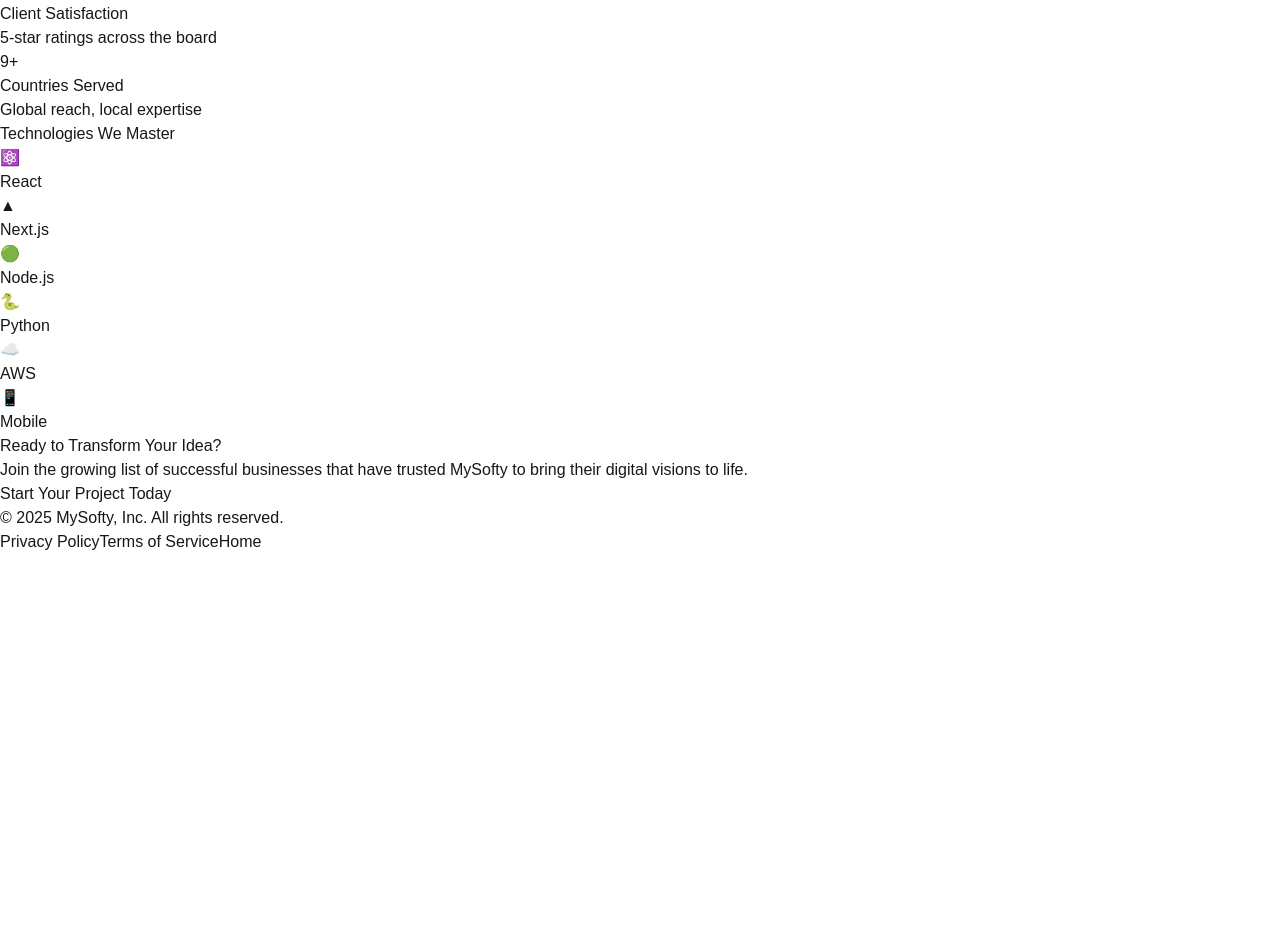
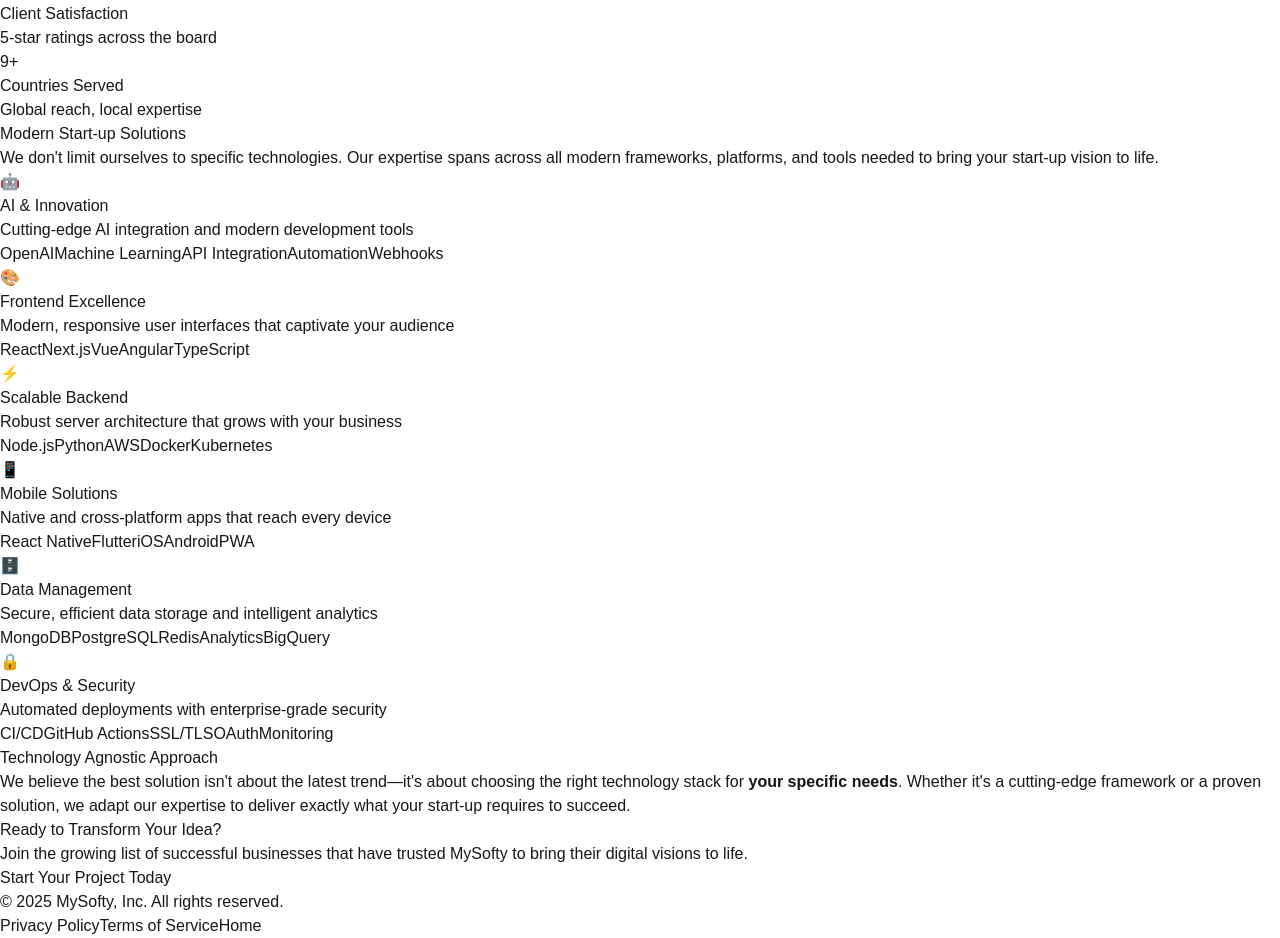
Before and after one commit to expectopatronam/mysofty, a Next.js app: page /about in a window 1280 px wide. Shown: the part 2000-2938 px from the top of the page. Before the commit the page ends 2554 px from the top, so only its background shows below. Built offline with nearby package versions, Linux system fonts and the light colour scheme.

Commit message:
Mistake corrected and About page changed

```diff
--- a/src/app/about/page.tsx
+++ b/src/app/about/page.tsx
@@ -270,53 +270,119 @@
           </div>
         </section>
 
-        {/* Technologies */}
+        {/* Modern Start-up Solutions */}
         <section className="mb-20">
-          <h2 className="text-4xl font-bold text-gray-800 mb-8 text-center">Technologies We Master</h2>
-          <div className="bg-white rounded-2xl shadow-lg p-8">
-            <div className="grid grid-cols-2 md:grid-cols-4 lg:grid-cols-6 gap-6">
+          <h2 className="text-4xl font-bold text-gray-800 mb-4 text-center">Modern Start-up Solutions</h2>
+          <p className="text-xl text-gray-600 text-center mb-12 max-w-3xl mx-auto">
+            We don't limit ourselves to specific technologies. Our expertise spans across all modern frameworks, platforms, and tools needed to bring your start-up vision to life.
+          </p>
 
-              <div className="text-center">
-                <div className="w-16 h-16 bg-blue-100 rounded-lg flex items-center justify-center mx-auto mb-2">
-                  <span className="text-2xl">⚛️</span>
+          <div className="grid grid-cols-1 md:grid-cols-2 lg:grid-cols-3 gap-8">
+
+            {/* AI & Modern Tools */}
+            <div className="bg-white rounded-2xl shadow-lg p-8 text-center">
+              <div className="w-20 h-20 bg-indigo-100 rounded-full flex items-center justify-center mx-auto mb-6">
+                <span className="text-4xl">🤖</span>
               </div>
-                <div className="text-sm font-medium text-gray-700">React</div>
+              <h3 className="text-2xl font-bold text-gray-800 mb-4">AI & Innovation</h3>
+              <p className="text-gray-600 mb-4">Cutting-edge AI integration and modern development tools</p>
+              <div className="flex flex-wrap gap-2 justify-center">
+                <span className="px-3 py-1 bg-indigo-50 text-indigo-700 rounded-full text-sm">OpenAI</span>
+                <span className="px-3 py-1 bg-indigo-50 text-indigo-700 rounded-full text-sm">Machine Learning</span>
+                <span className="px-3 py-1 bg-indigo-50 text-indigo-700 rounded-full text-sm">API Integration</span>
+                <span className="px-3 py-1 bg-indigo-50 text-indigo-700 rounded-full text-sm">Automation</span>
+                <span className="px-3 py-1 bg-indigo-50 text-indigo-700 rounded-full text-sm">Webhooks</span>
+              </div>
             </div>
 
-              <div className="text-center">
-                <div className="w-16 h-16 bg-black rounded-lg flex items-center justify-center mx-auto mb-2">
-                  <span className="text-2xl text-white">▲</span>
+            {/* Frontend Solutions */}
+            <div className="bg-white rounded-2xl shadow-lg p-8 text-center">
+              <div className="w-20 h-20 bg-blue-100 rounded-full flex items-center justify-center mx-auto mb-6">
+                <span className="text-4xl">🎨</span>
               </div>
-                <div className="text-sm font-medium text-gray-700">Next.js</div>
+              <h3 className="text-2xl font-bold text-gray-800 mb-4">Frontend Excellence</h3>
+              <p className="text-gray-600 mb-4">Modern, responsive user interfaces that captivate your audience</p>
+              <div className="flex flex-wrap gap-2 justify-center">
+                <span className="px-3 py-1 bg-blue-50 text-blue-700 rounded-full text-sm">React</span>
+                <span className="px-3 py-1 bg-blue-50 text-blue-700 rounded-full text-sm">Next.js</span>
+                <span className="px-3 py-1 bg-blue-50 text-blue-700 rounded-full text-sm">Vue</span>
+                <span className="px-3 py-1 bg-blue-50 text-blue-700 rounded-full text-sm">Angular</span>
+                <span className="px-3 py-1 bg-blue-50 text-blue-700 rounded-full text-sm">TypeScript</span>
+              </div>
             </div>
 
-              <div className="text-center">
-                <div className="w-16 h-16 bg-green-100 rounded-lg flex items-center justify-center mx-auto mb-2">
-                  <span className="text-2xl">🟢</span>
+            {/* Backend & Cloud */}
+            <div className="bg-white rounded-2xl shadow-lg p-8 text-center">
+              <div className="w-20 h-20 bg-green-100 rounded-full flex items-center justify-center mx-auto mb-6">
+                <span className="text-4xl">⚡</span>
               </div>
-                <div className="text-sm font-medium text-gray-700">Node.js</div>
+              <h3 className="text-2xl font-bold text-gray-800 mb-4">Scalable Backend</h3>
+              <p className="text-gray-600 mb-4">Robust server architecture that grows with your business</p>
+              <div className="flex flex-wrap gap-2 justify-center">
+                <span className="px-3 py-1 bg-green-50 text-green-700 rounded-full text-sm">Node.js</span>
+                <span className="px-3 py-1 bg-green-50 text-green-700 rounded-full text-sm">Python</span>
+                <span className="px-3 py-1 bg-green-50 text-green-700 rounded-full text-sm">AWS</span>
+                <span className="px-3 py-1 bg-green-50 text-green-700 rounded-full text-sm">Docker</span>
+                <span className="px-3 py-1 bg-green-50 text-green-700 rounded-full text-sm">Kubernetes</span>
+              </div>
             </div>
 
-              <div className="text-center">
-                <div className="w-16 h-16 bg-blue-100 rounded-lg flex items-center justify-center mx-auto mb-2">
-                  <span className="text-2xl">🐍</span>
+            {/* Mobile & Cross-Platform */}
+            <div className="bg-white rounded-2xl shadow-lg p-8 text-center">
+              <div className="w-20 h-20 bg-purple-100 rounded-full flex items-center justify-center mx-auto mb-6">
+                <span className="text-4xl">📱</span>
               </div>
-                <div className="text-sm font-medium text-gray-700">Python</div>
+              <h3 className="text-2xl font-bold text-gray-800 mb-4">Mobile Solutions</h3>
+              <p className="text-gray-600 mb-4">Native and cross-platform apps that reach every device</p>
+              <div className="flex flex-wrap gap-2 justify-center">
+                <span className="px-3 py-1 bg-purple-50 text-purple-700 rounded-full text-sm">React Native</span>
+                <span className="px-3 py-1 bg-purple-50 text-purple-700 rounded-full text-sm">Flutter</span>
+                <span className="px-3 py-1 bg-purple-50 text-purple-700 rounded-full text-sm">iOS</span>
+                <span className="px-3 py-1 bg-purple-50 text-purple-700 rounded-full text-sm">Android</span>
+                <span className="px-3 py-1 bg-purple-50 text-purple-700 rounded-full text-sm">PWA</span>
+              </div>
             </div>
 
-              <div className="text-center">
-                <div className="w-16 h-16 bg-orange-100 rounded-lg flex items-center justify-center mx-auto mb-2">
-                  <span className="text-2xl">☁️</span>
+            {/* Database & Analytics */}
+            <div className="bg-white rounded-2xl shadow-lg p-8 text-center">
+              <div className="w-20 h-20 bg-orange-100 rounded-full flex items-center justify-center mx-auto mb-6">
+                <span className="text-4xl">🗄️</span>
               </div>
-                <div className="text-sm font-medium text-gray-700">AWS</div>
+              <h3 className="text-2xl font-bold text-gray-800 mb-4">Data Management</h3>
+              <p className="text-gray-600 mb-4">Secure, efficient data storage and intelligent analytics</p>
+              <div className="flex flex-wrap gap-2 justify-center">
+                <span className="px-3 py-1 bg-orange-50 text-orange-700 rounded-full text-sm">MongoDB</span>
+                <span className="px-3 py-1 bg-orange-50 text-orange-700 rounded-full text-sm">PostgreSQL</span>
+                <span className="px-3 py-1 bg-orange-50 text-orange-700 rounded-full text-sm">Redis</span>
+                <span className="px-3 py-1 bg-orange-50 text-orange-700 rounded-full text-sm">Analytics</span>
+                <span className="px-3 py-1 bg-orange-50 text-orange-700 rounded-full text-sm">BigQuery</span>
+              </div>
             </div>
 
-              <div className="text-center">
-                <div className="w-16 h-16 bg-gray-100 rounded-lg flex items-center justify-center mx-auto mb-2">
-                  <span className="text-2xl">📱</span>
+            {/* DevOps & Security */}
+            <div className="bg-white rounded-2xl shadow-lg p-8 text-center">
+              <div className="w-20 h-20 bg-red-100 rounded-full flex items-center justify-center mx-auto mb-6">
+                <span className="text-4xl">🔒</span>
               </div>
-                <div className="text-sm font-medium text-gray-700">Mobile</div>
+              <h3 className="text-2xl font-bold text-gray-800 mb-4">DevOps & Security</h3>
+              <p className="text-gray-600 mb-4">Automated deployments with enterprise-grade security</p>
+              <div className="flex flex-wrap gap-2 justify-center">
+                <span className="px-3 py-1 bg-red-50 text-red-700 rounded-full text-sm">CI/CD</span>
+                <span className="px-3 py-1 bg-red-50 text-red-700 rounded-full text-sm">GitHub Actions</span>
+                <span className="px-3 py-1 bg-red-50 text-red-700 rounded-full text-sm">SSL/TLS</span>
+                <span className="px-3 py-1 bg-red-50 text-red-700 rounded-full text-sm">OAuth</span>
+                <span className="px-3 py-1 bg-red-50 text-red-700 rounded-full text-sm">Monitoring</span>
               </div>
+            </div>
+          </div>
+
+          {/* Bottom Message */}
+          <div className="text-center mt-12">
+            <div className="bg-gradient-to-r from-blue-50 to-purple-50 rounded-2xl p-8">
+              <h4 className="text-2xl font-bold text-gray-800 mb-4">Technology Agnostic Approach</h4>
+              <p className="text-lg text-gray-600 max-w-3xl mx-auto">
+                We believe the best solution isn't about the latest trend—it's about choosing the right technology stack for <strong>your specific needs</strong>. Whether it's a cutting-edge framework or a proven solution, we adapt our expertise to deliver exactly what your start-up requires to succeed.
+              </p>
             </div>
           </div>
         </section>
--- a/src/app/layout.tsx
+++ b/src/app/layout.tsx
@@ -13,7 +13,7 @@
 });
 
 export const metadata: Metadata = {
-  title: "Modern Start-ups Solutions",
+  title: "Modern Start-up Solutions",
   description: "Discover innovative start-up solutions with MySofty.",
 };
 
```
Also changed, not shown: src/app/page.tsx (+6 -6 lines). Lines whose indentation alone changed are shown as unchanged.
